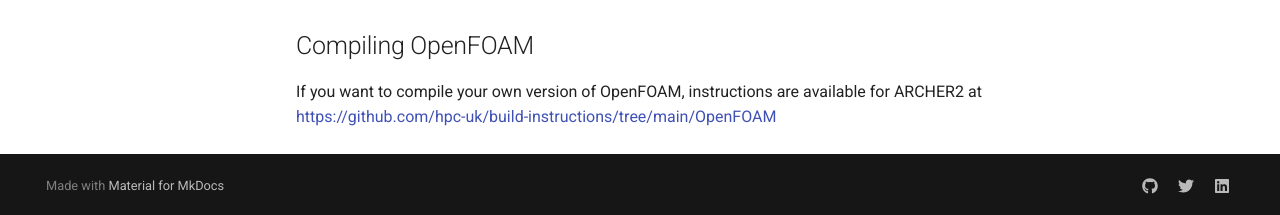
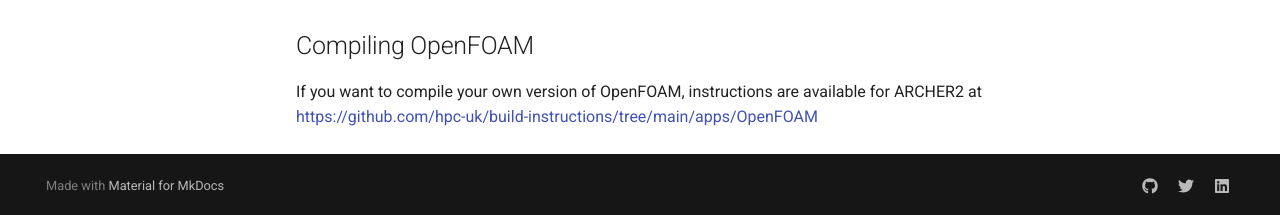
Before and after one commit to ARCHER2-HPC/archer2-docs, an MkDocs documentation site: the page built from docs/research-software/openfoam/openfoam.md, in a window 1280 px wide and 900 px high, scrolled down 1543 px. Shown: the part 682-897 px from the top of the window. Built offline with MkDocs 1.6.1 and Material for MkDocs 9.7.7, drawn with Linux system fonts in a browser that asks for light colours; comment, search, counter and statistics services are not loaded.

Commit message:
Correction to hpc-uk/build-instructions link

```diff
--- a/docs/research-software/openfoam/openfoam.md
+++ b/docs/research-software/openfoam/openfoam.md
@@ -100,4 +100,4 @@ srun --distribution=block:block --hint=nomultithread interFoam -parallel
 
 If you want to compile your own version of OpenFOAM, instructions are
 available for ARCHER2 at
-<https://github.com/hpc-uk/build-instructions/tree/main/OpenFOAM>
+<https://github.com/hpc-uk/build-instructions/tree/main/apps/OpenFOAM>
```
